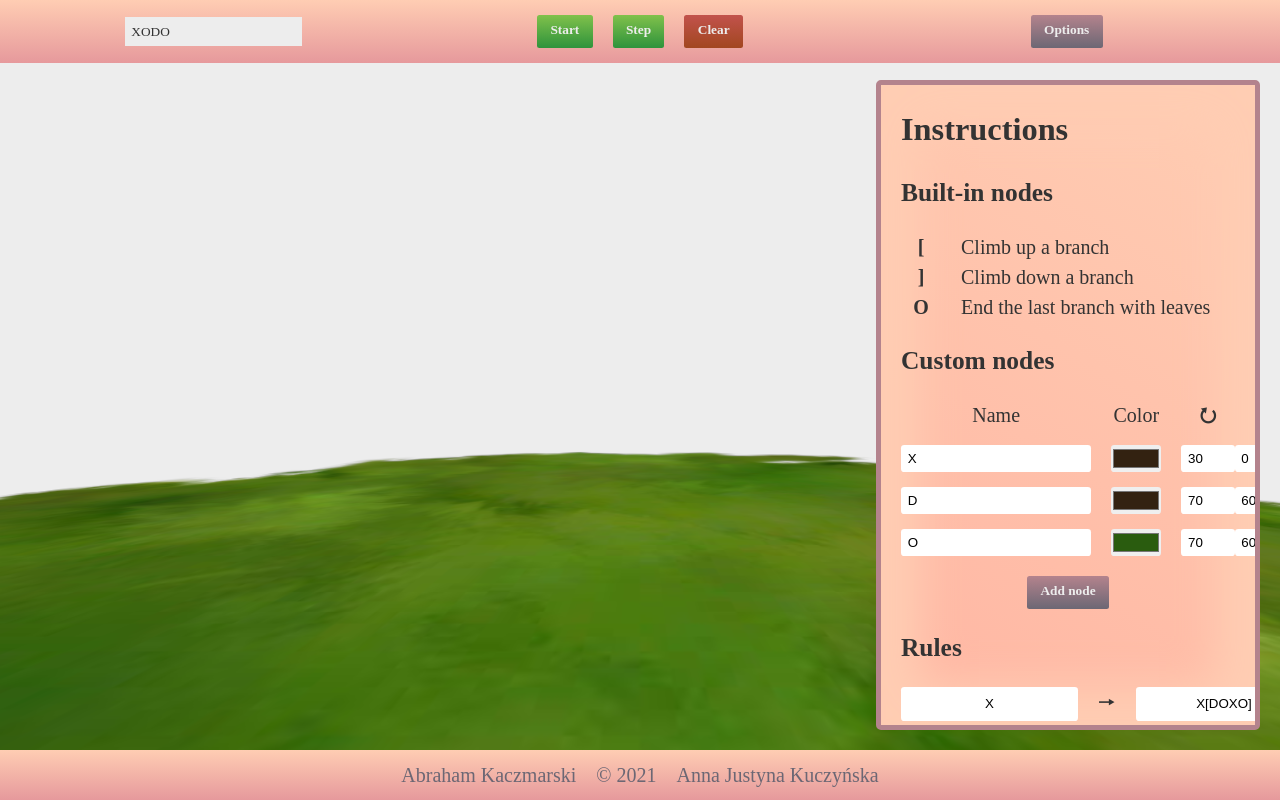
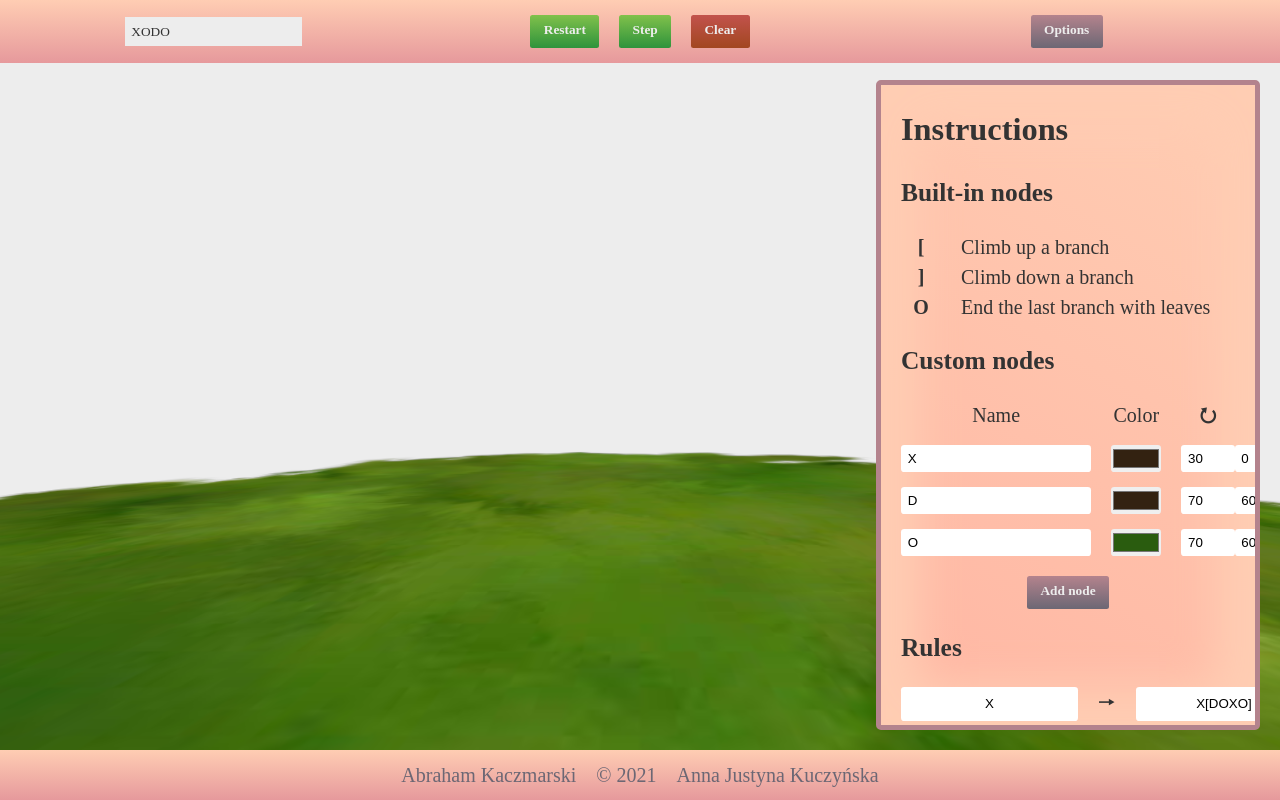
Before and after one commit to Justyanna/l-system, a website built with Vite: page index.html in a window 1280 px wide. Built offline with nearby package versions, Linux system fonts and the light colour scheme; animation ran at ten frames a second; a web font is replaced by a local one.

Commit message:
Rename start to restart

```diff
--- a/index.html
+++ b/index.html
@@ -18,7 +18,7 @@
       <input type="text" class="grammar-input" value="XODO">
     </div>
     <div class="ui-panel">
-      <button class="button button-action" id="btn-start">Start</button>
+      <button class="button button-action" id="btn-start">Restart</button>
       <button class="button button-action" id="btn-step">Step</button>
       <button class="button button-error" id="btn-clear">Clear</button>
     </div>
```
